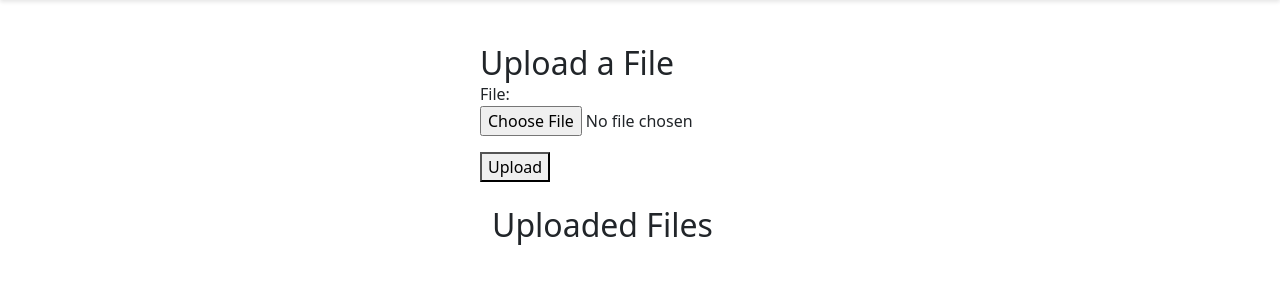
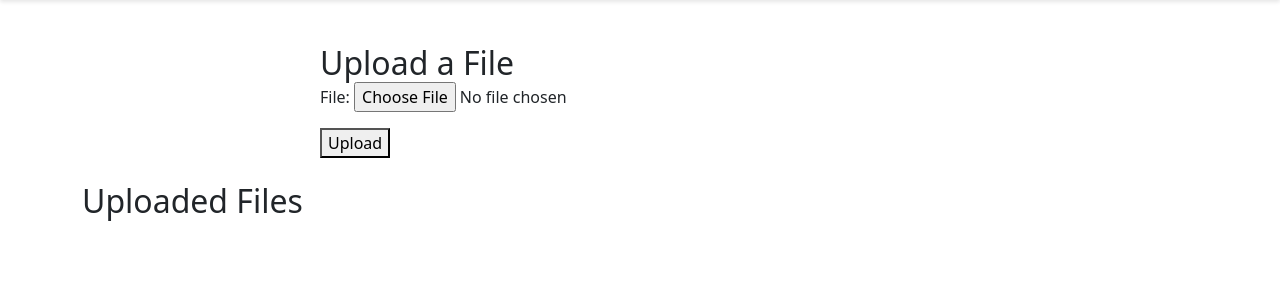
Before and after one commit to ABardWithAWard/io2025, a Django app: page /application/ in a window 1280 px wide. Shown: the part 56-356 px from the top of the page. Run offline with Django 5.2, Linux system fonts and the light colour scheme; data that the repository does not hold is empty; some libraries are stand-ins or nearby versions.

Commit message:
Added margins and notification pop-up on first upload attempt.

```diff
--- a/ocr/application/templates/application/upload.html
+++ b/ocr/application/templates/application/upload.html
@@ -1,20 +1,9 @@
 {% extends "application/base.html" %}
 {% block specific_content %}
-<style>
-    .upload-container {
-    margin: auto;
-    margin-top: 100px;
-    width: 50%;
-    }
-
-    .container.mt-4 {
-    margin: auto;
-    width: 50%;
-    }
-</style>
 <div class="upload-container">
-<h2 style="margin: auto; width: 50%">Upload a File</h2>
-    <form style="margin: auto; width: 50%" method="post" enctype="multipart/form-data" onsubmit="return validateFile()">
+<!-- Simple styling because adding anything made everything shift like in Microsoft Word -->
+<h2 style="margin: 100px auto auto; width: 50%">Upload a File</h2>
+    <form style="margin: auto; width: 50%" method="post" enctype="multipart/form-data" onsubmit="return validateFile()" id="uploadForm">
         {% csrf_token %}
         {{ form.as_p }}
         {% if form.errors %}
@@ -26,14 +15,22 @@
                 {% endfor %}
             </div>
         {% endif %}
-        <button type="submit">Upload</button>
+        <button type="submit" id="uploadButton">Upload</button>
     </form>
     <div class="container mt-4">
         <h2 class="mb-3">Uploaded Files</h2>
-        <ul class="list-group" id="file-list">
+        <ul class="list-group" id="file-list"></ul>
+    </div>
 
-        </ul>
-    </div>
+    <dialog id="privacyDialog">
+        <h3>Privacy Warning</h3>
+        <p>Please do not upload any private or sensitive information.</p>
+        <div>
+            <button id="continueButton">Continue</button>
+            <button id="cancelButton">Cancel</button>
+        </div>
+    </dialog>
+
     <script>
         function validateFile() {
             const fileInput = document.querySelector('input[type="file"]');
@@ -52,6 +49,35 @@
         }
 
         document.addEventListener("DOMContentLoaded", function () {
+            // Dialog elements
+            const dialog = document.getElementById("privacyDialog");
+            const uploadButton = document.getElementById("uploadButton");
+            const continueButton = document.getElementById("continueButton");
+            const cancelButton = document.getElementById("cancelButton");
+            const uploadForm = document.getElementById("uploadForm");
+
+            let hasShownPrivacyWarning = false;
+
+            // Show dialog on first upload attempt
+            // When we refresh it we refresh the "attempt"
+            uploadButton.addEventListener("click", function(e) {
+                if (!hasShownPrivacyWarning) {
+                    e.preventDefault();
+                    dialog.showModal();
+                }
+            });
+
+            continueButton.addEventListener("click", function() {
+                hasShownPrivacyWarning = true; //Might add that to cancel as well
+                // Currently it makes warning show up each time we upload
+                dialog.close();
+                uploadForm.submit();
+            });
+
+            cancelButton.addEventListener("click", function() {
+                dialog.close();
+            });
+
             fetch("api/files") // Fetch files from Django API
                 .then(response => response.json())
                 .then(files => {
```
